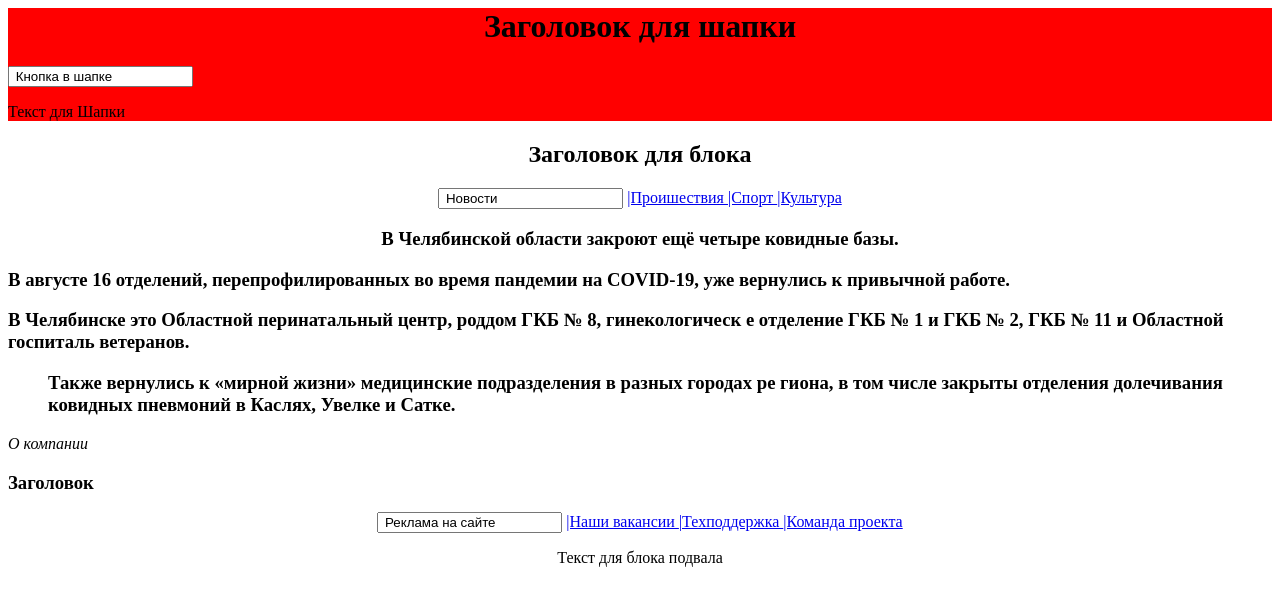
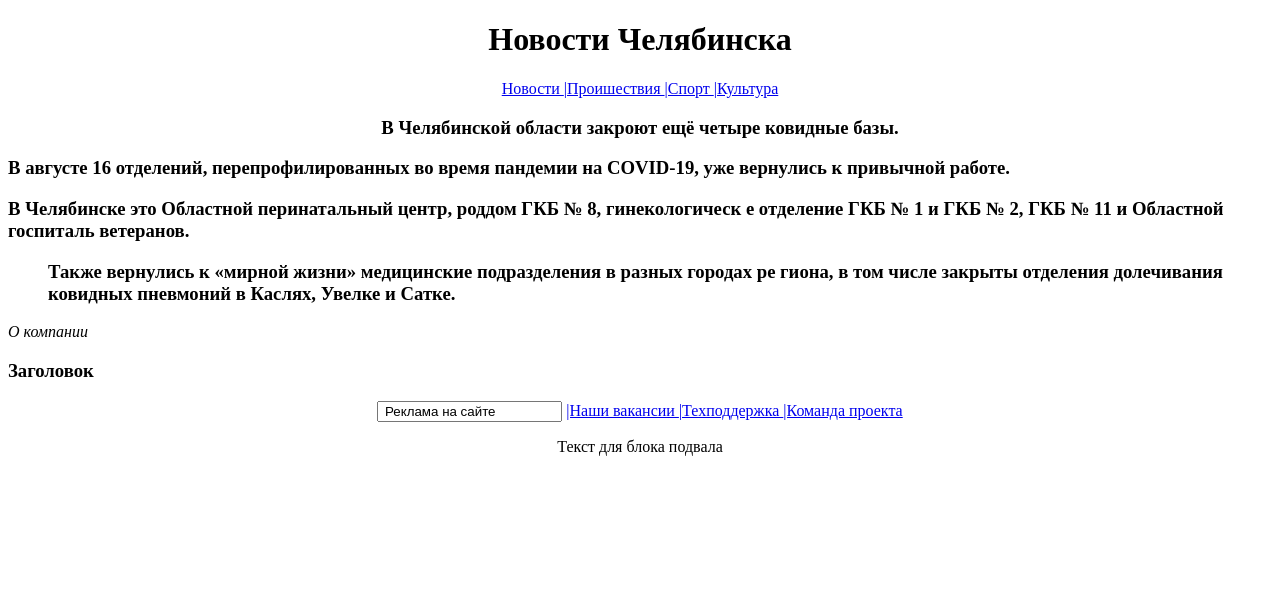
Before and after one commit to WebHeroSchool/modul, a plain HTML site: page index.html in a window 1280 px wide. Drawn offline with Linux system fonts and the light colour scheme.

```diff
--- a/index.html
+++ b/index.html
@@ -1,58 +1,49 @@
+<!DOCTYPE html>
 <html>
    <head>
       <meta charset="utf-8">
       <title>
          Новости Челябинска
       </title>
-      <link rel="stylesheet" href="style.css">
    </head>
   <body>
-  <header class="header">
-     <h1 class="header__title">
+      <h1>
         <center>
-          Заголовок для шапки
+            Новости Челябинска
         </center>
      </h1>
-     <input type="header__button" value=" Кнопка в шапке ">
-     <p class="header__text">
-       Текст для Шапки
-     </p>
-   </header>
-      <h2 class="page__title">
+   <nav>
          <center>
-            Заголовок для блока
-         </center>
-      </h2>
-   <nav class="page-menu">
-     <center>
-       <input type="page-menu__button" value=" Новости ">
-         <a href="2.html" class="page-menu__term">
+         <a href="1.html">
+            Новости
+         </a>
+         <a href="2.html">
            |Проишествия
          </a>
-         <a href="3.html" class="page-menu__term">
+         <a href="3.html">
             |Спорт
          </a>
-         <a href="4.html" class="page-menu__term">
+         <a href="4.html">
             |Культура
          </a>
       </center>
     </nav>
-    <section class="section">
-      <article class="section__article">
-         <header class="section__header">
-           <h1 class="title">
-             <center class="title__text">
+   <section>
+      <article>
+         <header>
+           <h1>
+             <center>
                 В Челябинской области закроют ещё четыре ковидные базы.
              </center>
-             <p class="title__text">
+             <p>
                 В августе 16 отделений, перепрофилированных во время пандемии на COVID-19, уже
 вернулись к привычной работе.
              </p>
-             <main class="title__text">
+             <main>
                 В Челябинске это Областной перинатальный центр, роддом ГКБ № 8, гинекологическ
 е отделение ГКБ № 1 и ГКБ № 2, ГКБ № 11 и Областной госпиталь ветеранов.
              </main>
-             <blockquote class="title__text">
+             <blockquote>
                 Также вернулись к «мирной жизни» медицинские подразделения в разных городах ре
 гиона, в том числе закрыты отделения долечивания ковидных пневмоний в Каслях, Увелке и Сатке.
              </blockquote>
```
